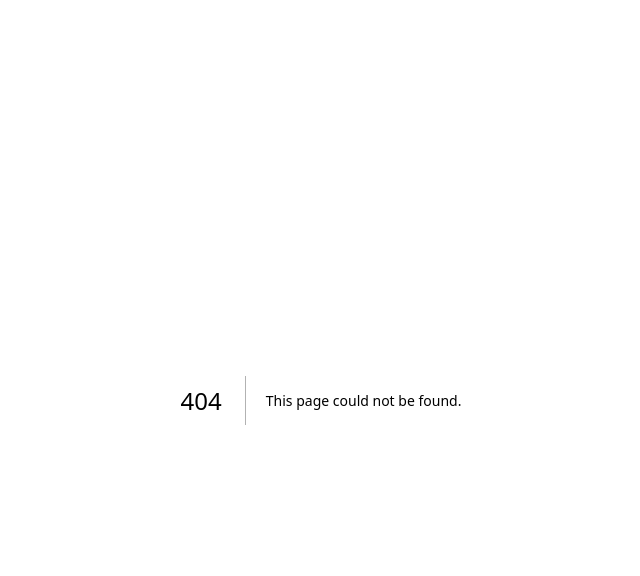
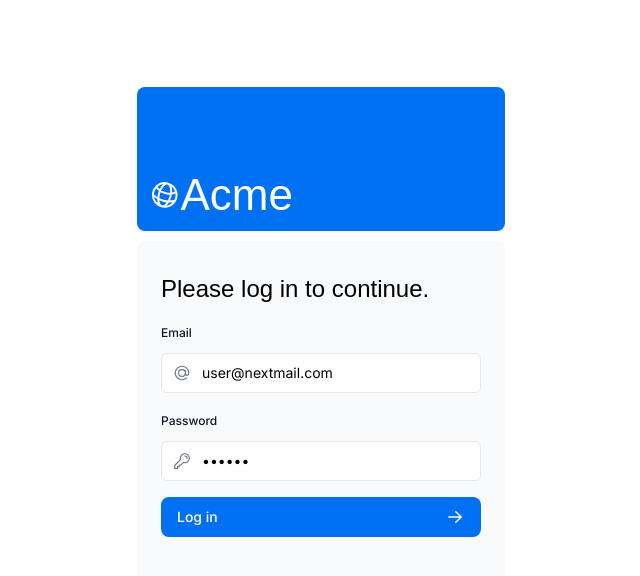
Before and after one commit to sohel22z/nextjs-dashboard, a Next.js app: page /login in a window 1280 px wide. Before the commit this address had no page. Shown: the top 576 px of the page, without its empty margins (319-959 px from the left). Built offline with nearby package versions, Linux system fonts and the light colour scheme; a web font is replaced by a local one.

Commit message:
0.2 auth setup

```diff
--- a/app/lib/actions.ts
+++ b/app/lib/actions.ts
@@ -6,25 +6,6 @@
 import { redirect } from 'next/navigation';
 import { signIn } from '@/auth';
 import { AuthError } from 'next-auth';
-
-export async function authenticate(
-    prevState: string | undefined,
-    formData: FormData,
-) {
-    try {
-        await signIn('credentials', formData);
-    } catch (error) {
-        if (error instanceof AuthError) {
-            switch (error.type) {
-                case 'CredentialsSignin':
-                    return 'Invalid credentials.';
-                default:
-                    return 'Something went wrong.';
-            }
-        }
-        throw error;
-    }
-}
 
 const FormSchema = z.object({
     id: z.string(),
@@ -137,3 +118,22 @@
         return { message: 'Database Error: Failed to Delete Invoice.' };
     }
 }
+
+export async function authenticate(
+    prevState: string | undefined,
+    formData: FormData,
+) {
+    try {
+        await signIn('credentials', formData);
+    } catch (error) {
+        if (error instanceof AuthError) {
+            switch (error.type) {
+                case 'CredentialsSignin':
+                    return 'Invalid credentials.';
+                default:
+                    return 'Something went wrong.';
+            }
+        }
+        throw error;
+    }
+}
--- /dev/null
+++ b/app/login/page.tsx
@@ -0,0 +1,17 @@
+import AcmeLogo from '@/app/ui/acme-logo';
+import LoginForm from '@/app/ui/login-form';
+
+export default function LoginPage() {
+    return (
+        <main className="flex items-center justify-center md:h-screen">
+            <div className="relative mx-auto flex w-full max-w-[400px] flex-col space-y-2.5 p-4 md:-mt-32">
+                <div className="flex h-20 w-full items-end rounded-lg bg-blue-500 p-3 md:h-36">
+                    <div className="w-32 text-white md:w-36">
+                        <AcmeLogo />
+                    </div>
+                </div>
+                <LoginForm />
+            </div>
+        </main>
+    );
+}
--- a/app/ui/login-form.tsx
+++ b/app/ui/login-form.tsx
@@ -32,7 +32,7 @@
                 type="email"
                 name="email"
                 placeholder="Enter your email address"
-                // defaultValue='user@nextmail.com'
+                defaultValue='user@nextmail.com'
                 required
               />
               <AtSymbolIcon className="pointer-events-none absolute left-3 top-1/2 h-[18px] w-[18px] -translate-y-1/2 text-gray-500 peer-focus:text-gray-900" />
@@ -52,7 +52,7 @@
                 type="password"
                 name="password"
                 placeholder="Enter password"
-                // defaultValue='123456'
+                defaultValue='123456'
                 required
                 minLength={6}
               />
--- a/auth.ts
+++ b/auth.ts
@@ -33,7 +33,7 @@
                 }
                 console.log('Invalid credentials');
                 return null;
-            }
+            },
         }),
-    ],
+    ]
 });
--- a/middleware.ts
+++ b/middleware.ts
@@ -4,6 +4,6 @@
 export default NextAuth(authConfig).auth;
 
 export const config = {
-    // https://nextjs.org/docs/app/building-your-application/routing/middleware#matcher
-    matcher: ['/((?!api|_next/static|_next/image|.*\\.png$).*)'],
+  // https://nextjs.org/docs/app/building-your-application/routing/middleware#matcher
+  matcher: ['/((?!api|_next/static|_next/image|.*\\.png$).*)'],
 };
```
Also changed, not shown: auth.config.ts (indentation only), 1 other file (tests, documents, lock files or other folders).
